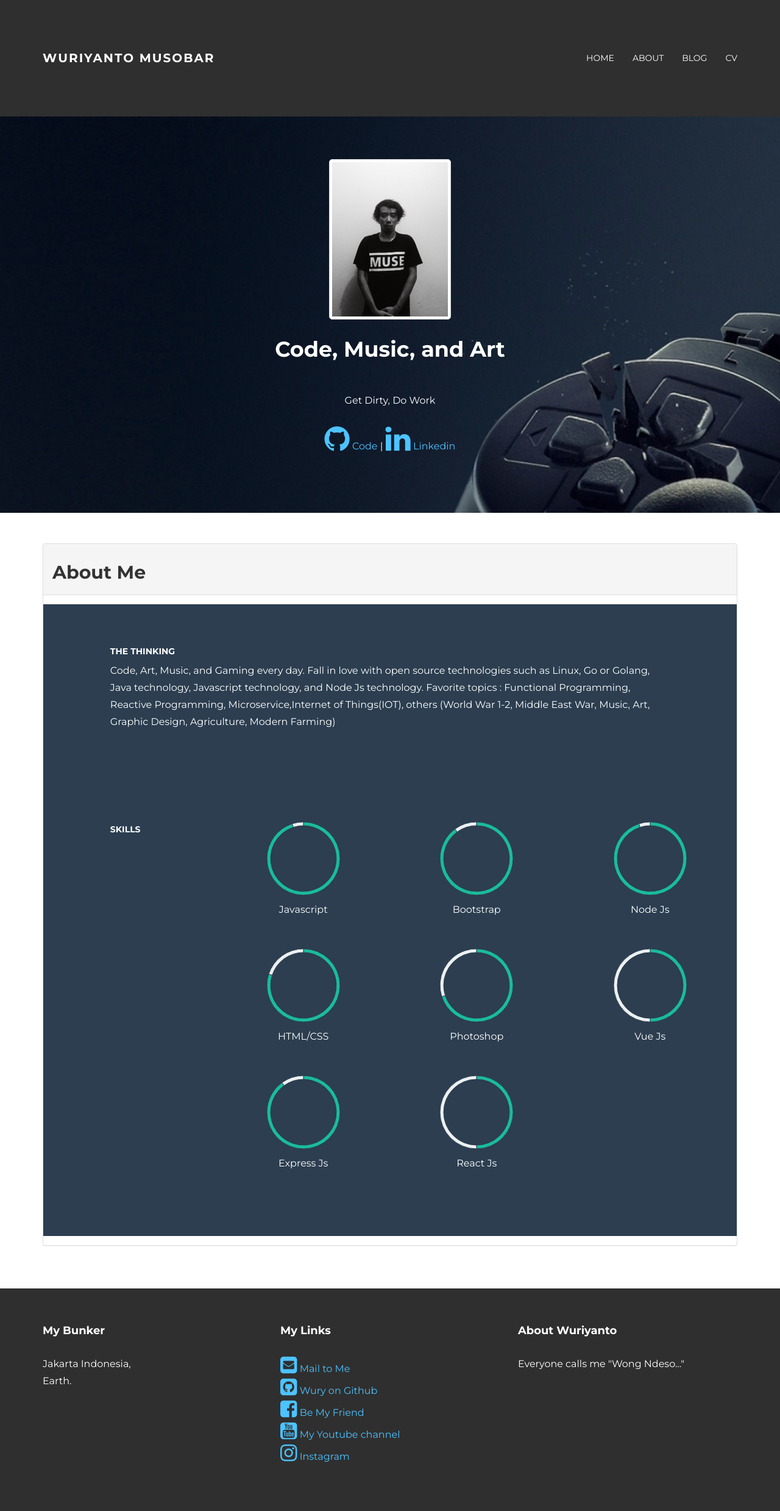
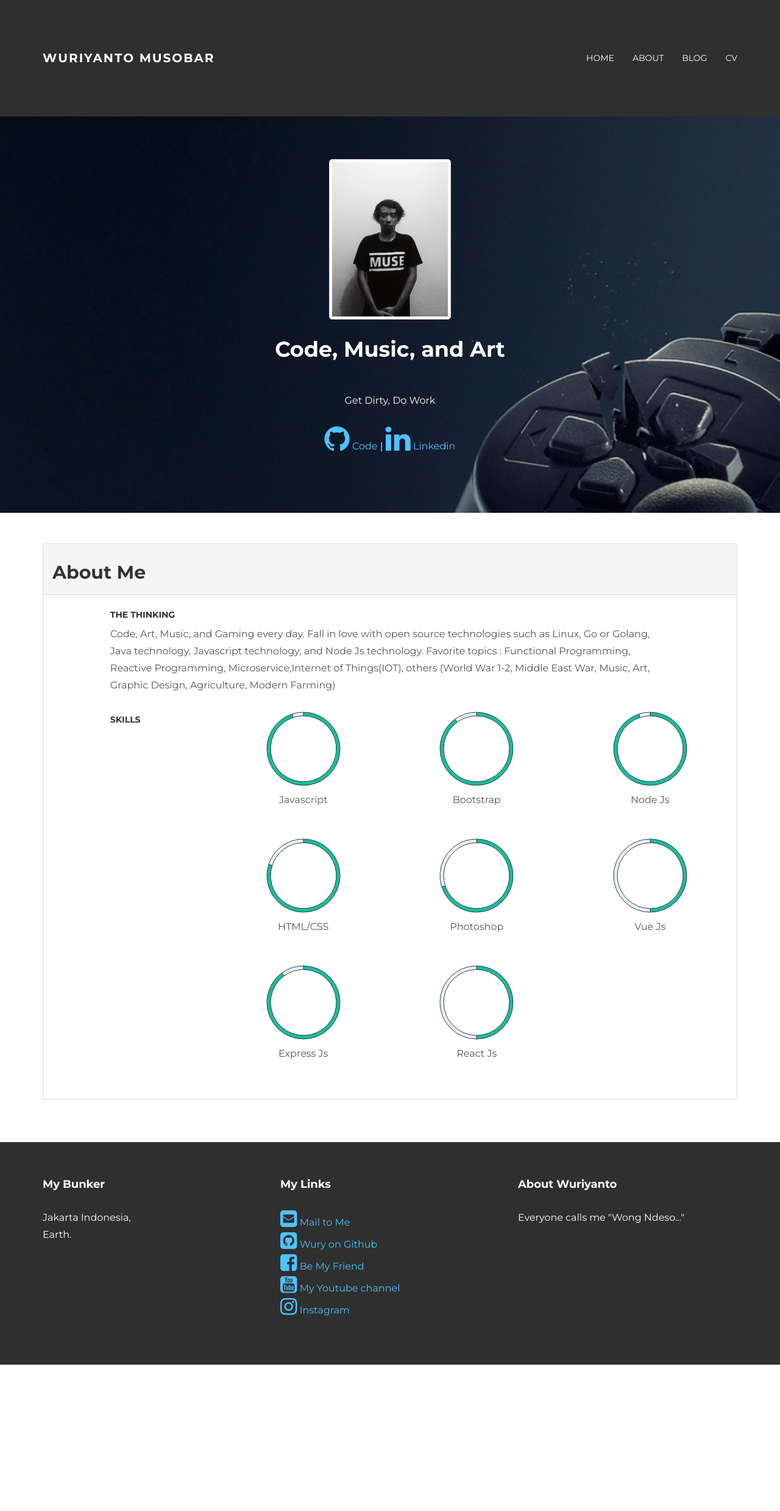
Before and after one commit to wuriyanto48/wuriyanto48.github.io, a Jekyll site: the page built from about/index.html, in a window 1280 px wide. Shown: the whole page at 61% size. Built offline with Jekyll 4.4.1, drawn with Linux system fonts in a browser that asks for light colours; nearby versions of some CDN libraries; after the commit the page ends 2238 px from its top, so only the background shows below that.

Commit message:
skills#8

```diff
--- a/assets/css/main.css
+++ b/assets/css/main.css
@@ -187,16 +187,7 @@ a:after {
 	background-color: #ffffff;
 }
 
-#skillswrap {
-	background: #2c3e50;
-	padding-top: 60px;
-	padding-bottom: 60px;
-	color: white;
-}
 
-#skillswrap h5{
-	color: white;
-}
 
 
 
```
